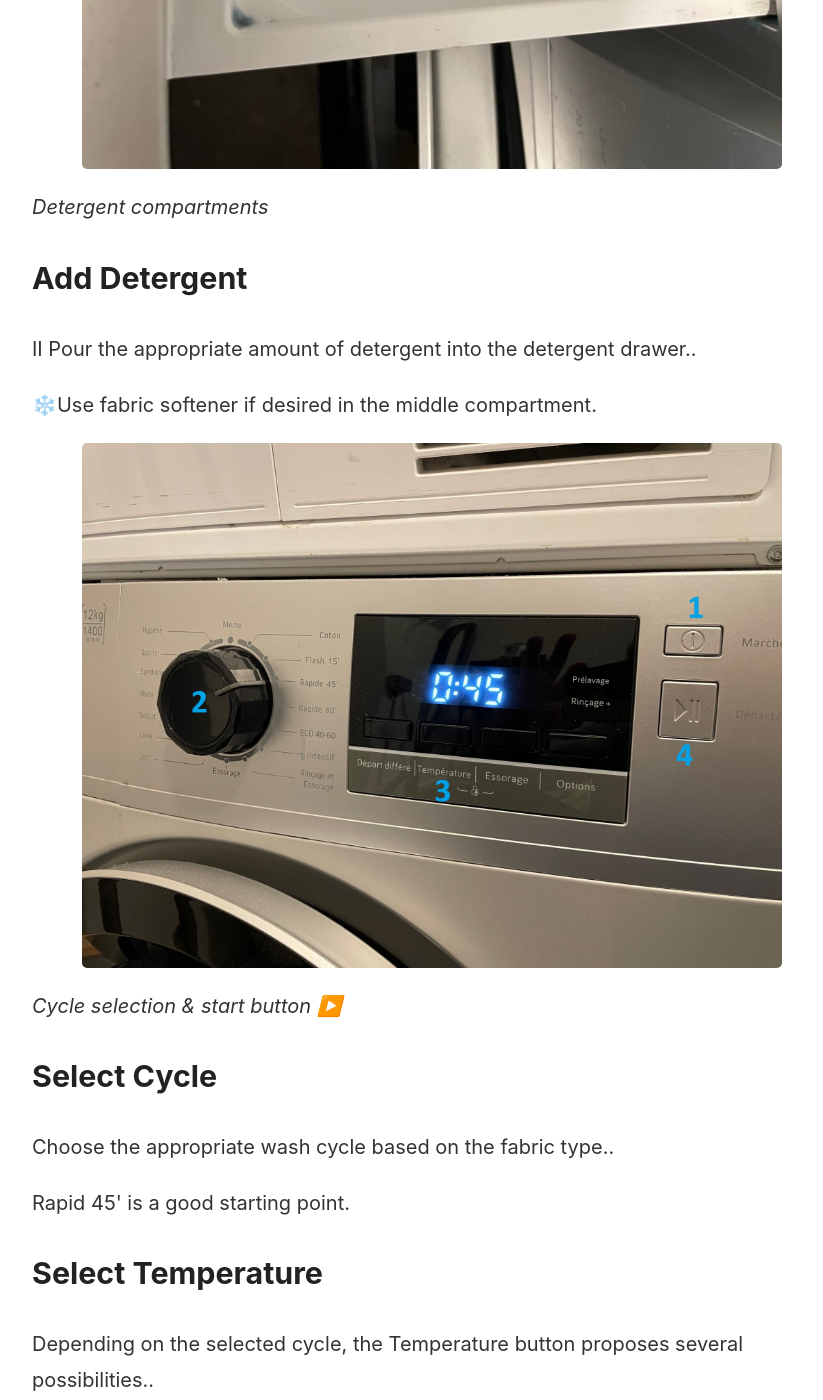
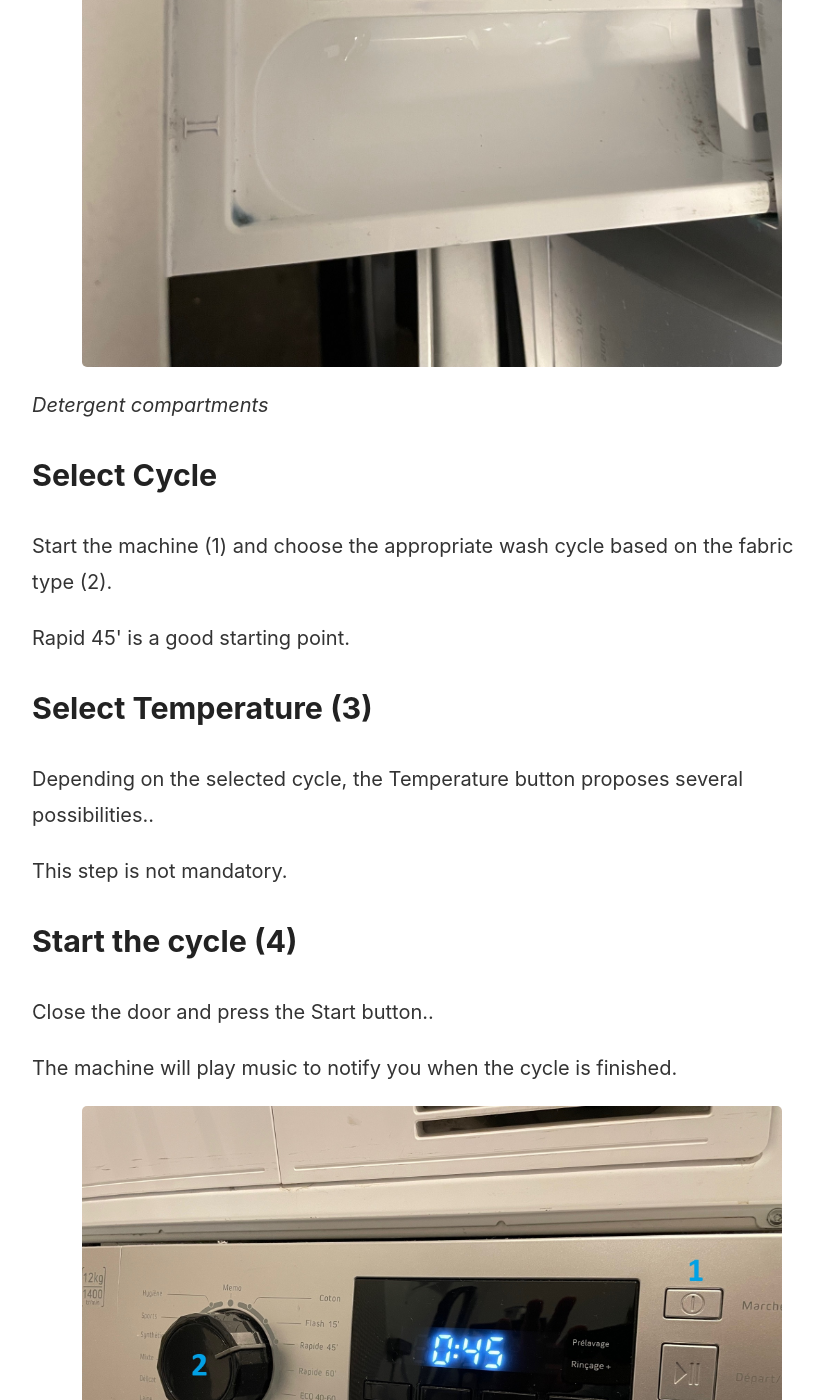
Before and after one commit to PhilAlain/tac, a Jekyll site: the page washer_dryer.html, which Jekyll copies as it is, in a window 1280 px wide and 1400 px high, scrolled down 1654 px. Shown: the whole window, without its empty margins (208-1031 px from the left). Built offline with Jekyll 4.4.1, drawn with Linux system fonts in a browser that asks for light colours; some of the changed text lies outside the part shown.

Commit message:
Update washer_dryer.html

```diff
--- a/washer_dryer.html
+++ b/washer_dryer.html
@@ -59,27 +59,29 @@
         <p>Ensure all pockets are empty :-) </p>
         <p>Do not overfill; leave enough space for clothes to move freely.</p>
 
+        <h2>Add Detergent</h2>
+        <p><strong>II</strong> Pour the appropriate amount of detergent into the detergent drawer.</em>.</p>
+        <p>❄️Use fabric softener if desired in the middle compartment.</em></p>
+
         <img src="assets/img/washing_1.jpg" alt="Detergent">
         <p><em>Detergent compartments</em></p>
 
-        <h2>Add Detergent</h2>
-        <p></strong>II</strong> Pour the appropriate amount of detergent into the detergent drawer.</em>.</p>
-        <p>❄️Use fabric softener if desired in the middle compartment.</em></p>
+        <h2>Select Cycle</h2>
+        <p>Start the machine (1) and choose the appropriate wash cycle based on the fabric type (2)</em>.</p>
+        <p>Rapid 45' is a good starting point.</em></p>
+
+        <h2>Select Temperature (3)</h2>
+        <p>Depending on the selected cycle, the Temperature button proposes several possibilities.</em>.</p>
+        <p>This step is not mandatory.</em></p>
+
+        <h2>Start the cycle (4)</h2>
+        <p>Close the door and press the Start button.</em>.</p>
+        <p>The machine will play music to notify you when the cycle is finished.</em></p>
+
 
         <img src="assets/img/washing_2.jpg" alt="Cycle">
         <p><em>Cycle selection & start button ▶️</em></p>
 
-        <h2>Select Cycle</h2>
-        <p>Choose the appropriate wash cycle based on the fabric type.</em>.</p>
-        <p>Rapid 45' is a good starting point.</em></p>
-
-        <h2>Select Temperature</h2>
-        <p>Depending on the selected cycle, the Temperature button proposes several possibilities.</em>.</p>
-        <p>This step is not mandatory.</em></p>
-
-        <h2>Start the machine</h2>
-        <p>Close the door and press the Start button.</em>.</p>
-        <p>The machine will play music to notify you when the cycle is finished.</em></p>
 
 </main>
 
```
